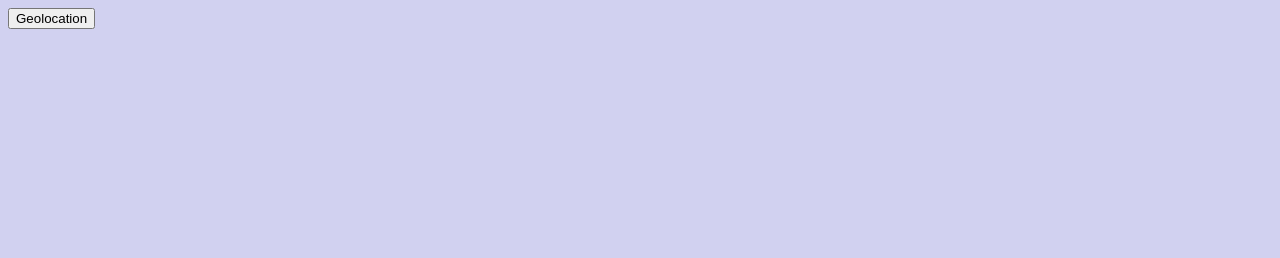
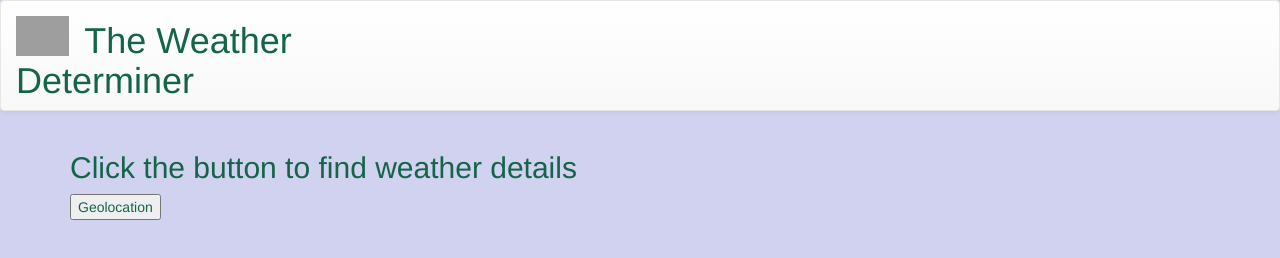
Before and after one commit to vishalakshisaraswat/internship-7-may, a plain HTML site: page javascript/19geolocation.html in a window 1280 px wide. Drawn offline with nearby package versions, Linux system fonts and the light colour scheme; grey boxes are pictures that could not be loaded.

Commit message:
geo edited

```diff
--- a/javascript/19geolocation.html
+++ b/javascript/19geolocation.html
@@ -4,12 +4,35 @@
     <meta charset="UTF-8">
     <meta name="viewport" content="width=device-width, initial-scale=1.0">
     <title>Document</title>
+    <!-- Latest compiled and minified CSS -->
+<link rel="stylesheet" href="https://cdn.jsdelivr.net/npm/bootstrap@3.4.1/dist/css/bootstrap.min.css" integrity="sha384-HSMxcRTRxnN+Bdg0JdbxYKrThecOKuH5zCYotlSAcp1+c8xmyTe9GYg1l9a69psu" crossorigin="anonymous">
+
+<!-- Optional theme -->
+<link rel="stylesheet" href="https://cdn.jsdelivr.net/npm/bootstrap@3.4.1/dist/css/bootstrap-theme.min.css" integrity="sha384-6pzBo3FDv/PJ8r2KRkGHifhEocL+1X2rVCTTkUfGk7/0pbek5mMa1upzvWbrUbOZ" crossorigin="anonymous">
+
+<!-- Latest compiled and minified JavaScript -->
+<script src="https://cdn.jsdelivr.net/npm/bootstrap@3.4.1/dist/js/bootstrap.min.js" integrity="sha384-aJ21OjlMXNL5UyIl/XNwTMqvzeRMZH2w8c5cRVpzpU8Y5bApTppSuUkhZXN0VxHd" crossorigin="anonymous"></script>
 </head>
+<header>
+    <nav class="navbar navbar-default">
+        <div class="container-fluid">
+          <div class="navbar-header" >
+            <a class="navbar-brand" href="#">
+              <img alt="Brand" src="https://tse2.mm.bing.net/th/id/OIP.Hdjq-7rTaVN6aaJUEJBSoQHaG6?pid=ImgDet&rs=1" height="40px">
+            </a>
+            <h1>The Weather Determiner </h1>
+          </div>
+        </div>
+      </nav>
+</header>
 <body style="background-color: rgb(209, 209, 240); color: rgb(20, 100, 73);">
-    <button onClick="geolocation()">Geolocation</button>
-    <p id="out"></p>
-    <p id="location"></p>
-    <p id="weather"></p>
+    <div class="container">
+        <h2>Click the button to find weather details</h2>
+        <button onClick="geolocation()">Geolocation</button>
+        <p id="out"></p>
+        <p id="location"></p>
+        <p id="weather"></p>
+    </div>
 
     <script>
         let x = document.getElementById("out");
```
Also changed, not shown: javascript/16Calc/20classes.js (added).
